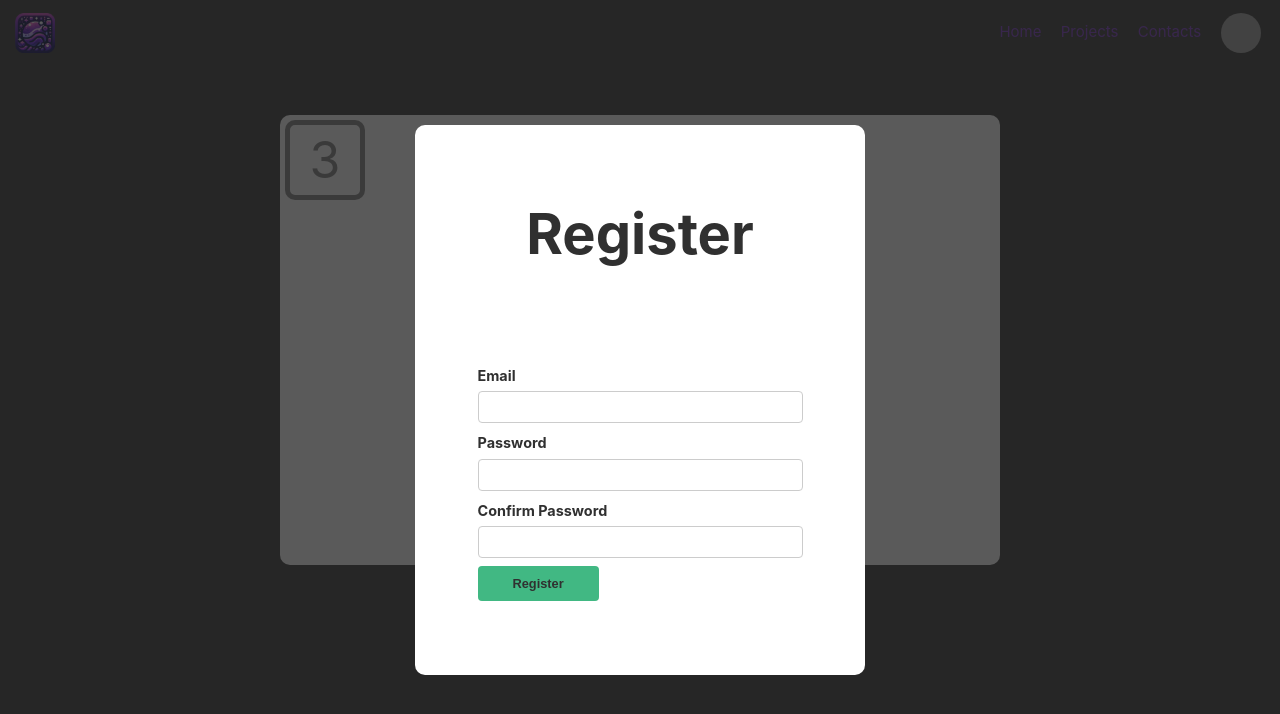
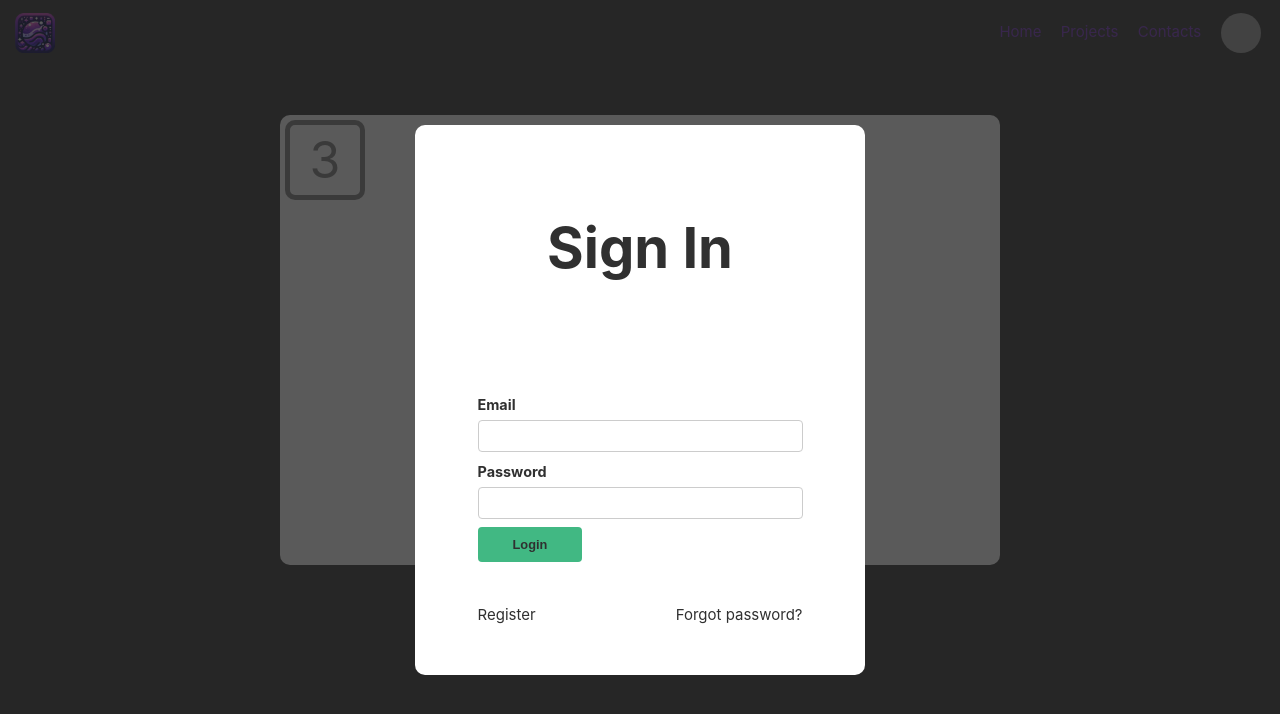
Before and after one commit to github-monstrs/Kvalifikacijas-Darbs, a Vue app in the folder Frontend/: page /projects/memory-game in a window 1280 px wide. Both pictures are taken after a click on the picture 1240 px from the left and 32 px from the top of the page. Shown: the top 714 px of the page. Built offline with nearby package versions, Linux system fonts and the light colour scheme; grey boxes are pictures that could not be loaded.

Commit message:
installed necesery dependencies to create a log in system

```diff
--- a/Frontend/package.json
+++ b/Frontend/package.json
@@ -10,6 +10,7 @@
   },
   "dependencies": {
     "axios": "^1.6.8",
+    "pinia": "^2.1.7",
     "vue": "^3.4.15",
     "vue-router": "^4.2.5"
   },
--- /dev/null
+++ b/Frontend/src/axios.js
@@ -0,0 +1,6 @@
+import axios from "axios";
+
+axios.defaults.withCredentials = true;
+axios.defaults.withXSRFToken = true;
+
+axios.defaults.baseURL = "http://localhost:8000"
--- a/Frontend/src/components/HeaderBar.vue
+++ b/Frontend/src/components/HeaderBar.vue
@@ -1,6 +1,6 @@
 <script setup>
 import logIn from '@/components/LogIn.vue';
-import Register from '@/components/Register.vue';
+import LogIn from '@/components/LogIn.vue';
 import { ref, onMounted, createApp } from 'vue';
 
 function createLogInPopup(){
@@ -12,7 +12,7 @@ function createLogInPopup(){
 
     mainEl.appendChild(popupRoot);
 
-    const logInPopup = createApp(Register);
+    const logInPopup = createApp(LogIn);
     logInPopup.mount(popupRoot);
 }
 </script>
@@ -23,7 +23,7 @@ function createLogInPopup(){
       <li><router-link to="/">Home</router-link></li>
       <li><router-link to="/projects">Projects</router-link></li>
       <li><router-link to="/contacts">Contacts</router-link></li>
-      <li><img id="logIn" src="../assets/picture-placeholder.png" @click="createLogInPopup()" width="40" height="40" ></li>
+      <li><img id="logIn" src="../assets/picture-placeholder.png" alt="profile picture placeholder image" @click="createLogInPopup()" width="40" height="40" ></li>
     </ul>
   </nav>
 </template>
--- a/Frontend/src/components/LogIn.vue
+++ b/Frontend/src/components/LogIn.vue
@@ -1,10 +1,12 @@
 <script setup>
-import { ref } from 'vue';
+import { ref, getCurrentInstance } from 'vue';
 
 const formData = ref({
   email: '',
   passowrd: '',
 });
+
+const instance = getCurrentInstance();
 
 const submitForm = () => {
   formData.email = formData.email;
@@ -35,11 +37,19 @@ const submitForm = () => {
       console.error(error);
     });
 };
+
+const unmountSelf = () => {
+  const appElement = instance.vnode.el.parentElement; // Get the parent of the component's root element
+  if (appElement) {
+    appElement.removeChild(instance.vnode.el); // Remove the component's root element from its parent
+  }
+};
+
 </script>
 
 <template>
-  <div id="background-wrapper">
-    <div id="login-bg">
+  <div id="background-wrapper" @click="unmountSelf()">
+    <div id="login-bg" @click.stop.prevent>
       <div id="top">
         <h4 id="sign-in">Sign In</h4>
       </div>
--- a/Frontend/src/main.js
+++ b/Frontend/src/main.js
@@ -1,11 +1,15 @@
+import { createApp } from 'vue'
+import { createPinia } from 'pinia'
+
 import './assets/main.css'
-
-import { createApp } from 'vue'
 import App from './App.vue'
+import './axios'
 import router from './router'
 
 const app = createApp(App)
+const pinia = createPinia();
 
+app.use(pinia)
 app.use(router)
 
 app.mount('#app')
```
Also changed, not shown: 1 other file (tests, documents, lock files or other folders).
